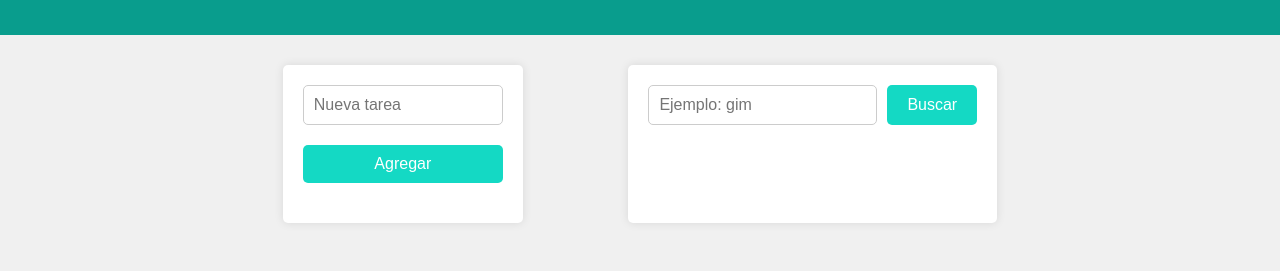
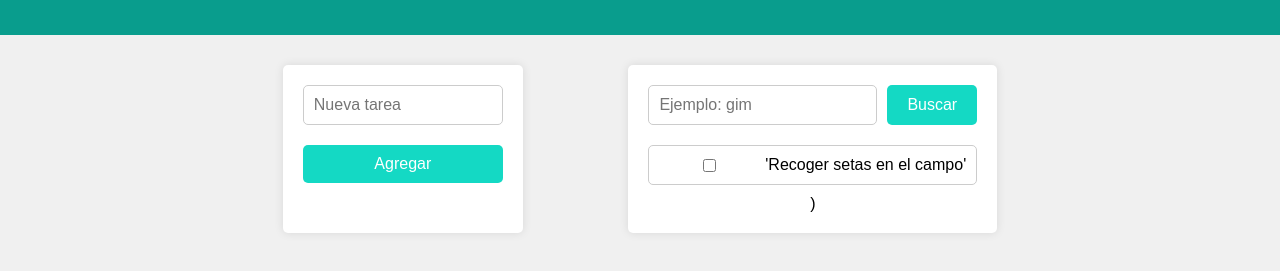
Before and after one commit to nadinestrella/myToDoList, a plain HTML site: page index.html in a window 1280 px wide. Shown: the part 115-386 px from the top of the page. Drawn offline with nearby package versions, Linux system fonts and the light colour scheme.

Commit message:
add task

```diff
--- a/index.html
+++ b/index.html
@@ -24,7 +24,7 @@
             <input type="text" class="task-input js-text-task-filter" placeholder="Ejemplo: gim">
             <button class="add-task-btn js-btn-filter">Buscar</button>
         </form>
-        <ul class="task-list">
+        <ul class="task-list js-list">
             <!-- Aquí se mostrarán las tareas -->
         </ul>
     </section>
--- a/js/main.js
+++ b/js/main.js
@@ -1,4 +1,8 @@
 'use strict';
+
+const list = document.querySelector ('.js-list');
+
+
 
 const tasks = [
     { name: 'Recoger setas en el campo', completed: true },
@@ -10,4 +14,4 @@ const tasks = [
     },
   ];
 
-  ul.innerHTML(`<li><input type="checkbox" id="input" name="input" class="task-input js-text-task-filter"><label for="input">'Recoger setas en el campo'</label></li>`);
+  list.innerHTML = `<li><input type="checkbox" id="input" name="input" class="task-input js-text-task-filter"><label for="input">'Recoger setas en el campo'</label></li>)`
```
